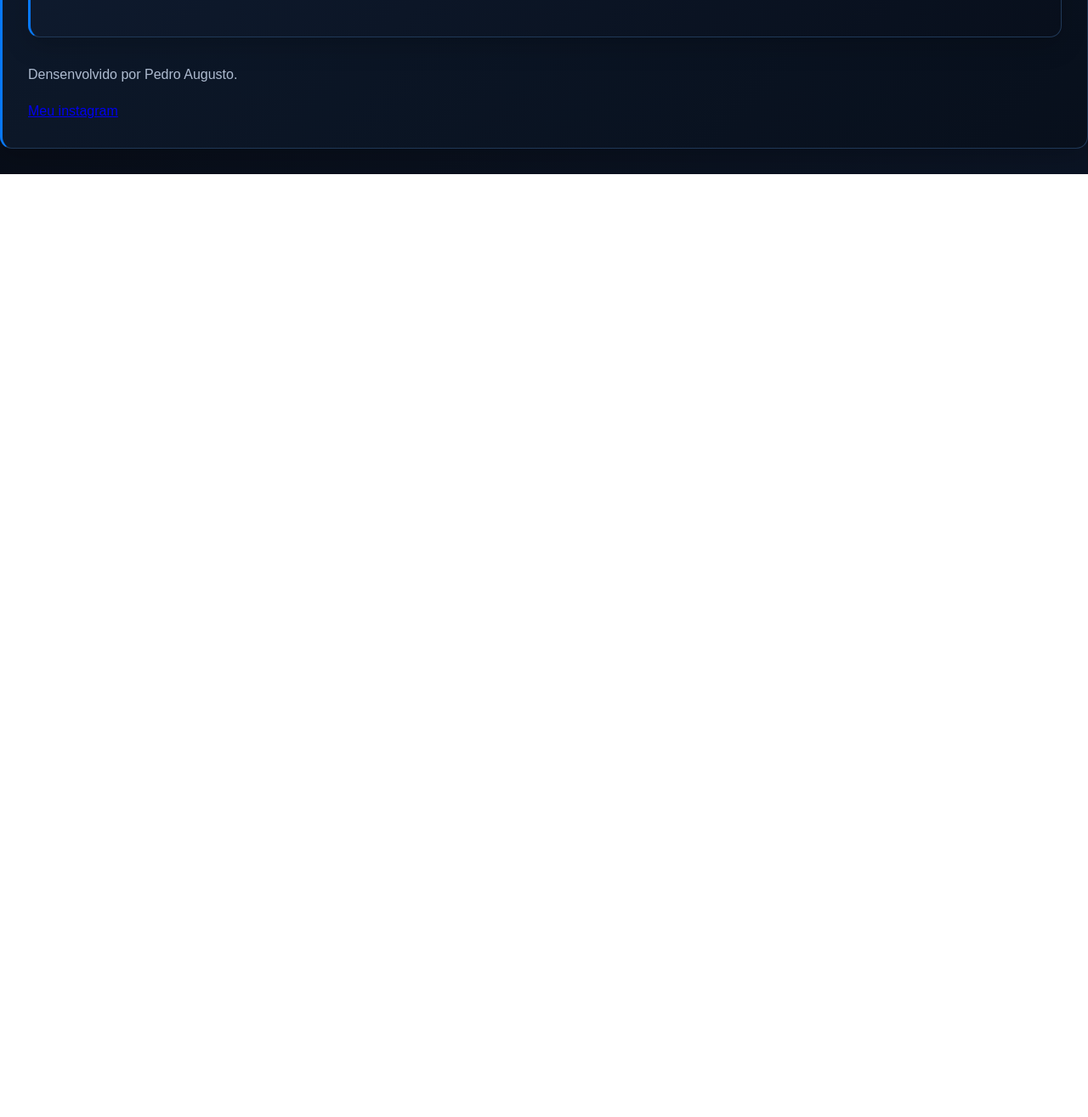
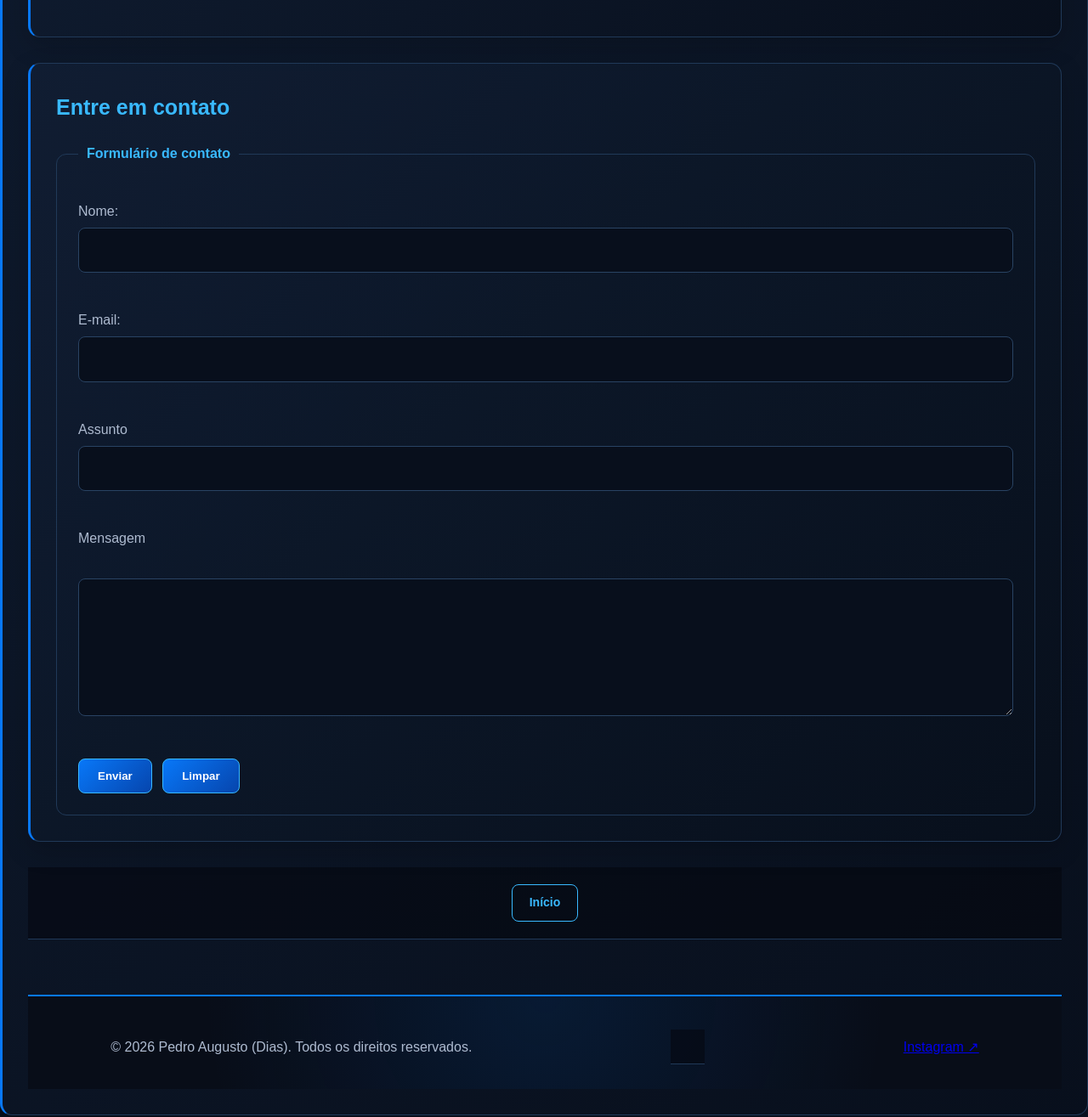
Before and after one commit to pedrodias13/ativ2-pagina-pessoal, a plain HTML site: page index.html in a window 1280 px wide. Shown: the part 1139-2454 px from the top of the page at 85% size. Before the commit the page ends 1344 px from the top, so only its background shows below. Drawn offline with Linux system fonts and the light colour scheme.

Commit message:
Enhance index.html with contact form and footer
Added a contact form and updated footer content.

```diff
--- a/index.html
+++ b/index.html
@@ -12,7 +12,7 @@
     </header>
 
     <nav>
-        <a href="index.html">Início</a>
+
         <a href="sobre.html">Sobre mim</a>
     </nav>
 
@@ -33,10 +33,59 @@ Tenho interesse em aprender como os sites são desenvolvidos, como a programaç
             <li>Assistir séries e filmes de ação</li>
         </ul>
     </section>
-    <footer>
-            <p>Densenvolvido por Pedro Augusto.</p>
-            <a href="https://www.instagram.com/pedro.augustoo13/" target="_blank"
-            rel="noopener noreferrer">Meu instagram</a>
-    </footer>
+    <section>
+        <h2> Entre em contato</h2>
+
+        <form>
+                <fieldset>
+                    <legend>Formulário de contato</legend>
+
+                    <label for="nome">Nome: </label>
+                    <input type="text" id="nome"
+                    name="nome" required>
+                    <br><br>
+
+                    <label for="email">E-mail:</label>
+                    <input type="email" id="email"
+                    name="email" required>
+                    <br><br>
+
+                    <label for="assunto">Assunto</label>
+                    <input type="text" id="assunto"
+                    name="assunto" required>
+                    <br><br>
+
+                    <label for="mensagem">Mensagem</label>
+                    <br>
+                    <textarea id="mensagem"
+                    name="mensagem" rows="5"
+                    required></textarea>
+                    <br><br>
+
+                    <button type="submit">Enviar</button>
+                    <button type="reset">Limpar</button>
+                </fieldset>
+        </form>
+    </section>
+    <nav><a href="indext.html">Início</a></nav>
+
+
+<footer class="rodape">
+    <div class="rodape-conteudo">
+
+        <p>
+            © 2026 Pedro Augusto (Dias).
+            Todos os direitos reservados.
+        </p>
+
+        <nav></nav><a href="https://www.instagram.com/pedro.augustoo13/"
+           target="_blank"
+           rel="noopener noreferrer">
+            Instagram ↗
+        </a></nav>
+
+    </div>
+</footer>
+
 </body>
 </html>
```
